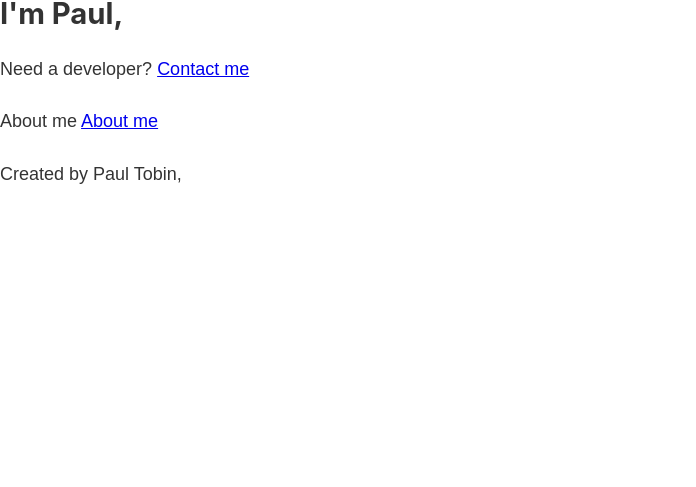
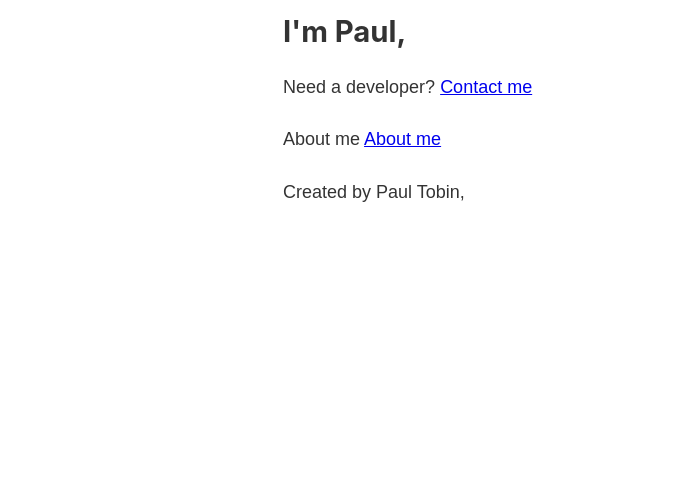
Before and after one commit to tobsirl/GatsbyJS-Bootcamp, a Gatsby site: page / in a window 1280 px wide. Shown: the part 313-800 px from the top of the page, without its empty margins (0-696 px from the left). Built offline with nearby package versions, Linux system fonts and the light colour scheme; Gatsby itself is replaced by a stand-in of ours.

Commit message:
Styling the layout component with css modules

```diff
--- a/src/components/layout/layout.js
+++ b/src/components/layout/layout.js
@@ -4,12 +4,15 @@
 import Footer from '../Footer';
 
 import '../../styles/index.scss';
+import layoutStyles from './layout.module.scss';
 
 const Layout = props => {
   return (
-    <div>
-      <Header></Header>
-      {props.children}
+    <div className={layoutStyles.container}>
+      <div>
+        <Header></Header>
+        {props.children}
+      </div>
       <Footer></Footer>
     </div>
   );
--- /dev/null
+++ b/src/components/layout/layout.module.scss
@@ -0,0 +1,5 @@
+.container {
+  margin: 0 auto;
+  max-width: 750px;
+  padding: 1rem;
+}
```
